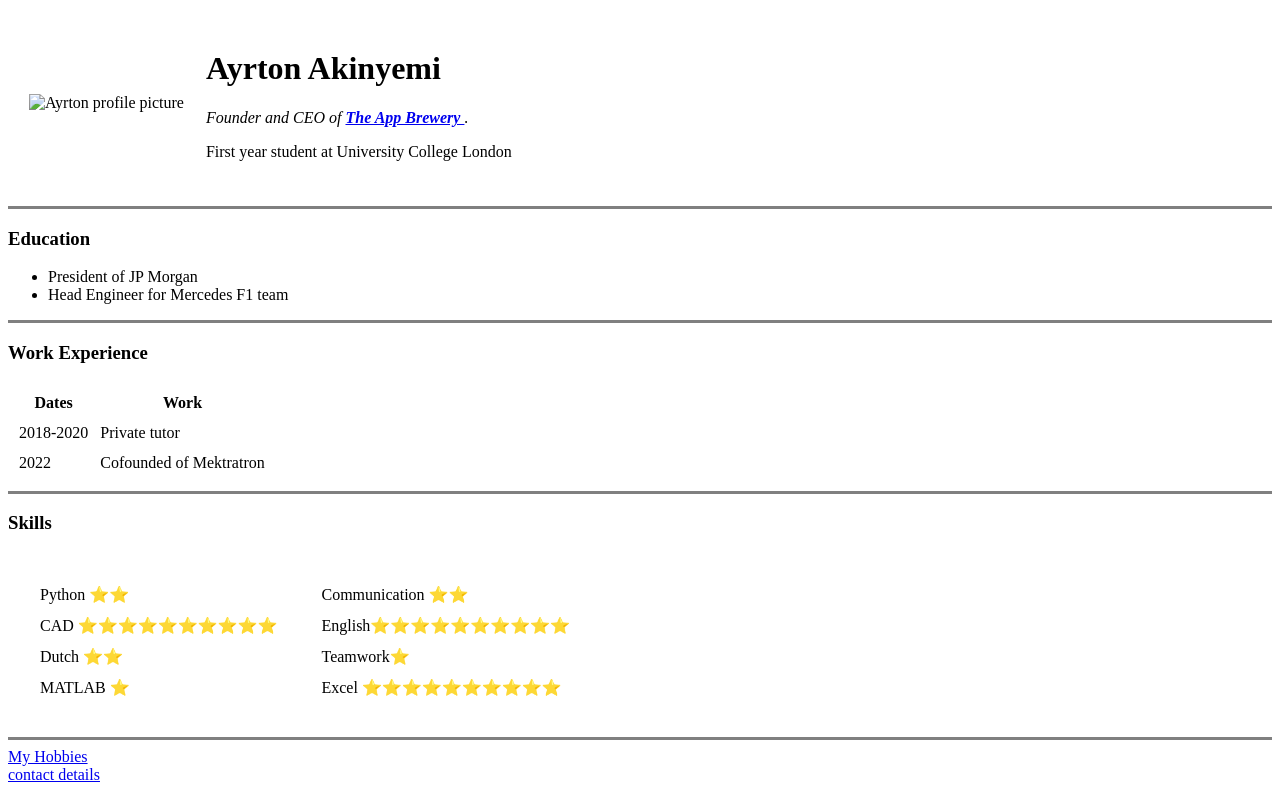
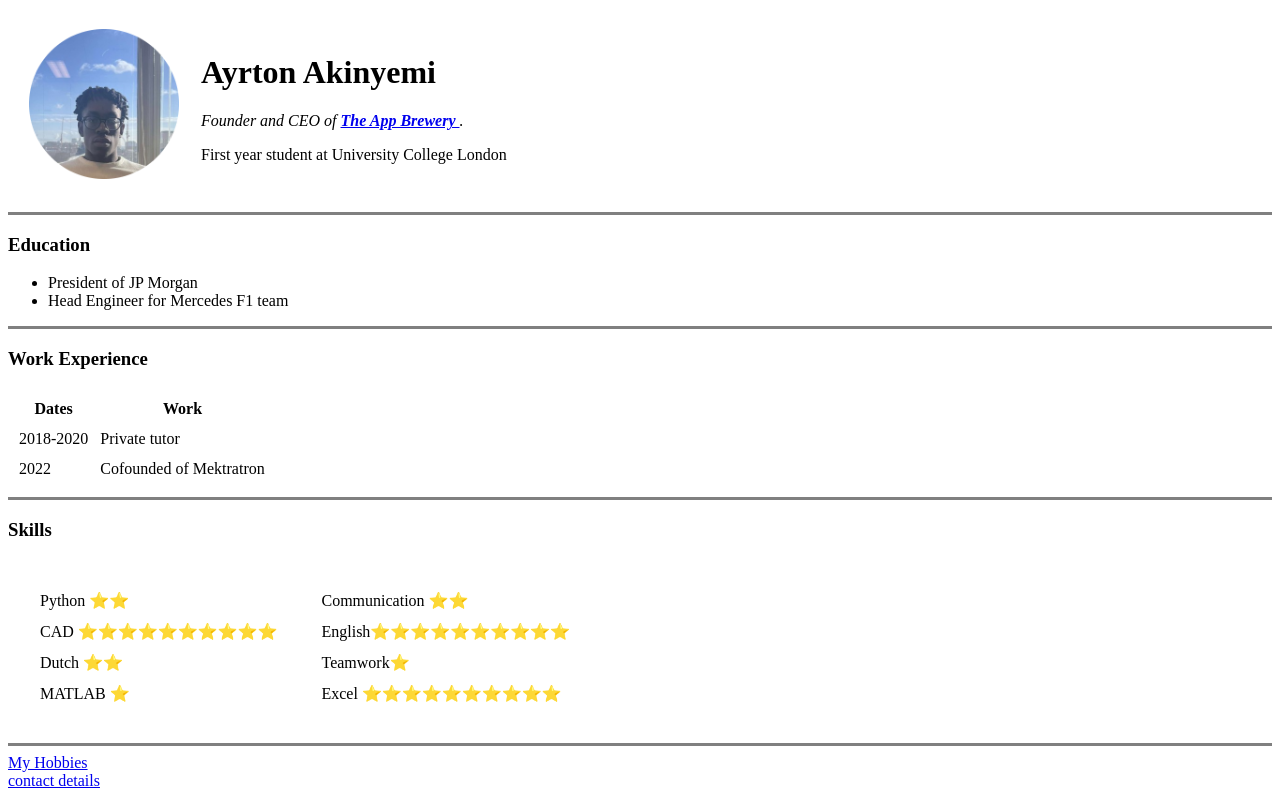
Before and after one commit to AyrtonA23/cv, a plain HTML site: page index.html in a window 1280 px wide. Drawn offline with Linux system fonts and the light colour scheme.

Commit message:
Update index.html

```diff
--- a/index.html
+++ b/index.html
@@ -11,7 +11,7 @@
     <body>
         <table cellspacing="20">
           <tr>
-            <td><img src="images/ayrton-modified.png" alt="Ayrton profile picture" width="150"></td>
+            <td><img src="ayrton-modified.png" alt="Ayrton profile picture" width="150"></td>
             <td> <h1> Ayrton Akinyemi </h1>
               <p> <em>Founder and CEO of <strong> <a href="https://appbrewery.com/">The App Brewery </a></strong>.</em></p>
               <p>First year student at University College London</p></td>
```
